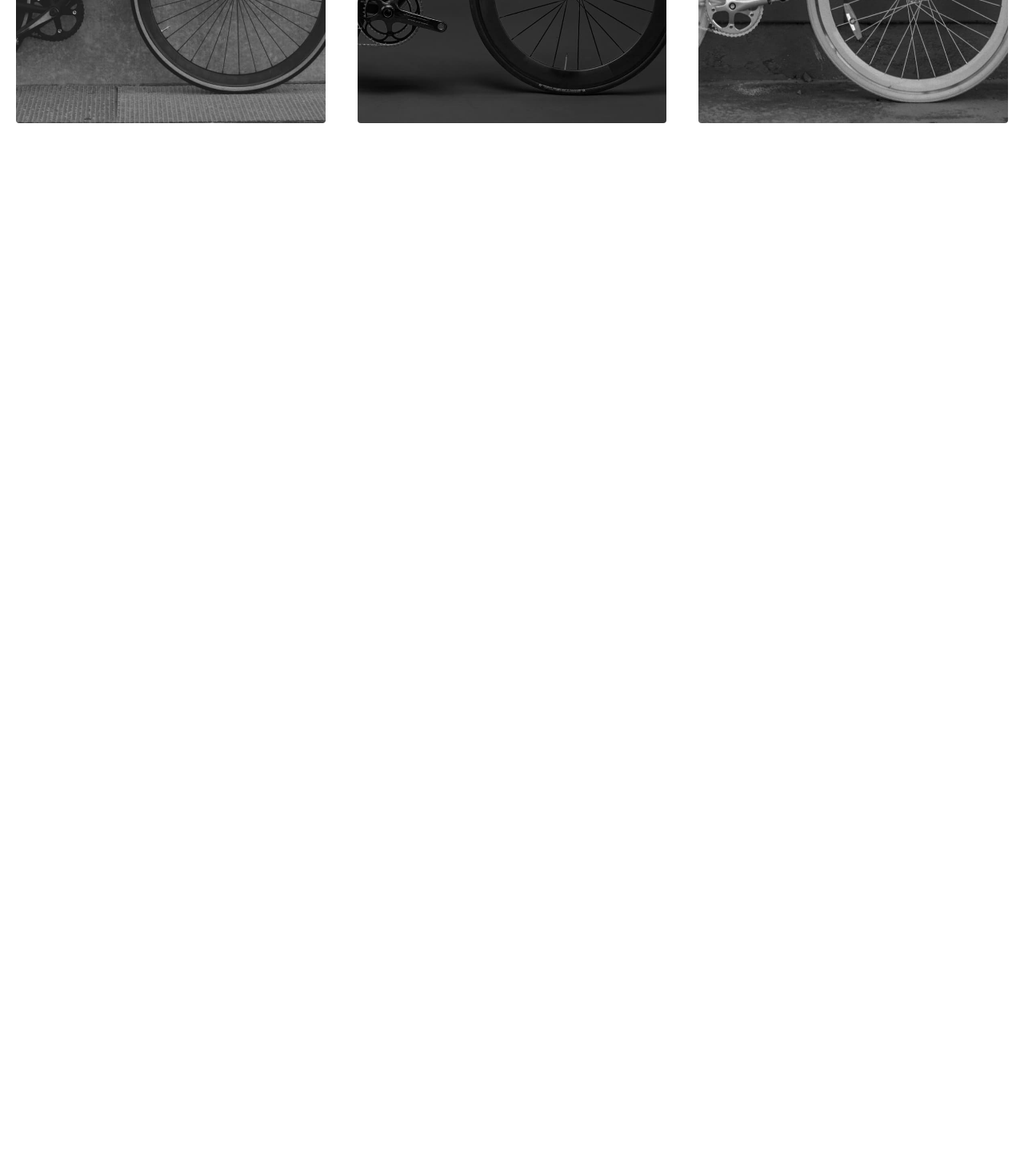
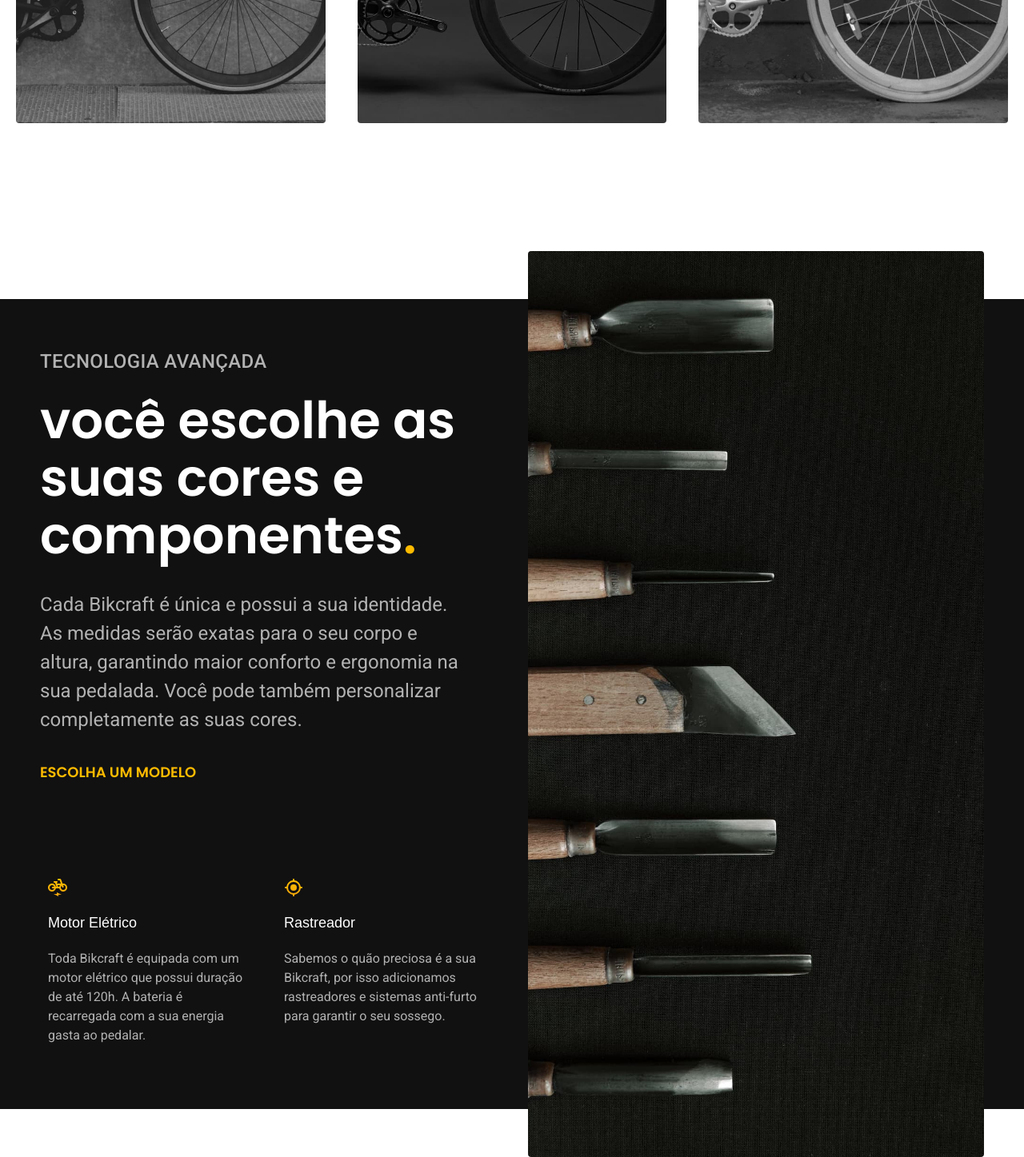
Before and after one commit to josevasconcelos2002/final-exercise, a plain HTML site: page index.html in a window 1280 px wide. Shown: the part 1340-2787 px from the top of the page at 80% size. Before the commit the page ends 1634 px from the top, so only its background shows below. Drawn offline with Linux system fonts and the light colour scheme.

Commit message:
Seccao tecnologia quase pronta

```diff
--- a/css/bicicletas/bicicletas-lista.css
+++ b/css/bicicletas/bicicletas-lista.css
@@ -10,7 +10,6 @@
   margin-left: auto;
   margin-right: auto;
   overflow-x: auto;
-  overflow-y: hidden;
 }
 
 .bicicletas-lista li {
@@ -63,4 +62,8 @@
   .bicicletas-lista ul {
     gap: 20px;
   }
+
+  .bicicletas-lista img {
+    margin-bottom: 8px;
+  }
 }
--- a/css/global/global.css
+++ b/css/global/global.css
@@ -28,23 +28,6 @@ img[src$=".jpg"] {
   border-radius: 4px;
 }
 
-.container > h2 {
-  padding-top: 4rem;
-  padding-left: 20px;
-  font-size: 64px;
-}
-
-.container > h2::after {
-  content: "";
-  background-color: var(--p1);
-  width: 12px;
-  height: 12px;
-  border-radius: 50%;
-  display: inline-block;
-  position: relative;
-  left: 4px;
-}
-
 @media (max-width: 800px) {
   .container.grid {
     grid-template-columns: 1fr;
--- a/css/home/introducao.css
+++ b/css/home/introducao.css
@@ -10,12 +10,8 @@
 }
 
 .introducao-texto {
-  font-size: 24px;
   max-width: 40ch;
   margin-bottom: 20px;
-  line-height: 1.5;
-  font-family: "Roboto";
-  font-weight: 400;
 }
 
 .introducao-img {
--- /dev/null
+++ b/css/home/tecnologia.css
@@ -0,0 +1,81 @@
+.tecnologia-bg {
+  background-color: var(--c11);
+  box-shadow: inset 0 80px var(--c0), inset 0 -80px var(--c0);
+}
+
+.tecnologia {
+  gap: 40px;
+}
+
+.tecnologia-conteudo {
+  padding-top: 120px;
+  padding-bottom: 120px;
+}
+
+.tecnologia-span {
+  text-transform: uppercase;
+  display: block;
+  margin-bottom: 20px;
+}
+
+.tecnologia-conteudo h2 {
+  margin-bottom: 32px;
+}
+
+.tecnologia-conteudo > p {
+  margin-bottom: 20px;
+}
+
+.tecnologia-conteudo > a {
+  margin-bottom: 80px;
+}
+
+.tecnologia-img {
+  height: 100%;
+  object-position: left;
+  width: 100%;
+}
+
+.tecnologia-lista {
+  gap: 40px;
+}
+
+.tecnologia-item {
+  display: flex;
+  flex-direction: column;
+  gap: 12px;
+}
+
+.tecnologia-item h3 {
+  margin-bottom: 8px;
+  width: max-content;
+}
+
+.tecnologia-item img {
+  width: 24px;
+  height: 24px;
+  margin-bottom: 8px;
+}
+
+@media (max-width: 800px) {
+  .tecnologia-bg {
+    box-shadow: initial;
+  }
+
+  .tecnologia {
+    grid-template-columns: 1fr;
+  }
+
+  .tecnologia-conteudo {
+    padding-top: 60px;
+    padding-bottom: 60px;
+  }
+
+  .tecnologia-img {
+    display: none;
+  }
+
+  .tecnologia a {
+    margin-bottom: 60px;
+  }
+}
--- a/css/style.css
+++ b/css/style.css
@@ -3,6 +3,7 @@
 
 /* Home */
 @import "/css/home/introducao.css";
+@import "/css/home/tecnologia.css";
 
 /* Utilidades */
 @import "/css/utilities/componentes.css";
--- a/css/utilities/componentes.css
+++ b/css/utilities/componentes.css
@@ -14,6 +14,31 @@
   background: linear-gradient(#ffb60d, #e59317);
 }
 
+.botao-secundario {
+  padding: 16px 32px 16px 0px;
+  color: var(--p1);
+  background-color: transparent;
+  border-radius: 4px;
+  text-transform: uppercase;
+  display: inline-block;
+  align-self: start;
+  font: 600 1.125rem/1.35 "Poppins", sans-serif;
+  position: relative;
+}
+
+.botao-secundario::after {
+  content: "";
+  width: 0%;
+  height: 4px;
+  background-color: var(--p1);
+  display: block;
+  transition: 0.3s;
+}
+
+.botao-secundario:hover::after {
+  width: 100%;
+}
+
 .container {
   margin-left: auto;
   margin-right: auto;
--- a/index.html
+++ b/index.html
@@ -66,6 +66,32 @@
     </ul>
   </article>
 
+  <article class="tecnologia-bg">
+    <div class="container grid tecnologia">
+      <div class="tecnologia-conteudo">
+        <span class="cor-5 tecnologia-span font-2-l-b">Tecnologia Avançada</span>
+        <h2 class="introducao-titulo font-1-xxl cor-0">você escolhe as suas cores e componentes<span class="cor-p1">.</span></h2>
+        <p class="introducao-texto font-2-l cor-5">Cada Bikcraft é única e possui a sua identidade. As medidas serão exatas para o seu corpo e altura, garantindo maior conforto e ergonomia na sua pedalada. Você pode também personalizar completamente as suas cores.</p>
+        <a class="botao-secundario" href="./bicicletas.html">Escolha um modelo</a>
+        <ul class="grid tecnologia-lista">
+          <li class="tecnologia-item">
+            <img src="/img/icones/eletrica.svg" alt="">
+            <h3 class="cor-0 font-1-m">Motor Elétrico</h3>
+            <p class="cor-5 font-2-s">Toda Bikcraft é equipada com um motor elétrico que possui duração de até 120h. A bateria é recarregada com a sua energia gasta ao pedalar.</p>
+          </li>
+          <li class="tecnologia-item">
+            <img src="/img/icones/rastreador.svg" alt="">
+            <h3 class="cor-0 font-1-m">Rastreador</h3>
+            <p class="cor-5 font-2-s">Sabemos o quão preciosa é a sua Bikcraft, por isso adicionamos rastreadores e sistemas anti-furto para garantir o seu sossego.</p>
+          </li>
+        </ul>
+      </div>
+      <div class="tecnologia-img">
+        <img src="/img/fotos/tecnologia.jpg" alt="">
+      </div>
+    </div>
+  </article>
+
 </body>
 
 </html>
```
